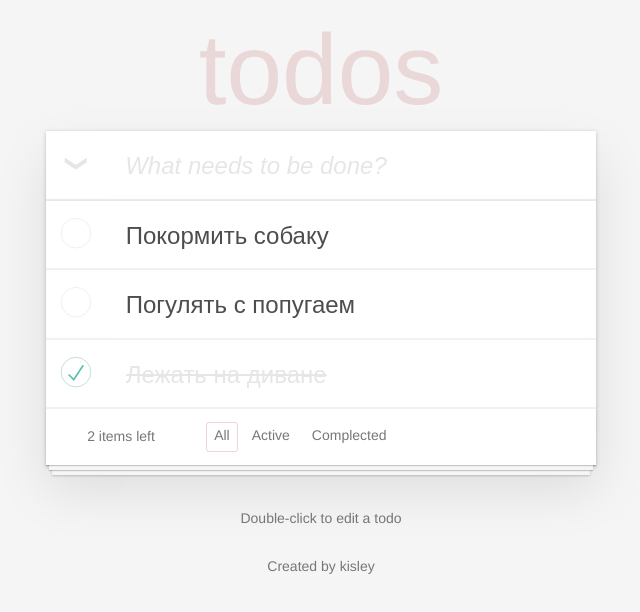
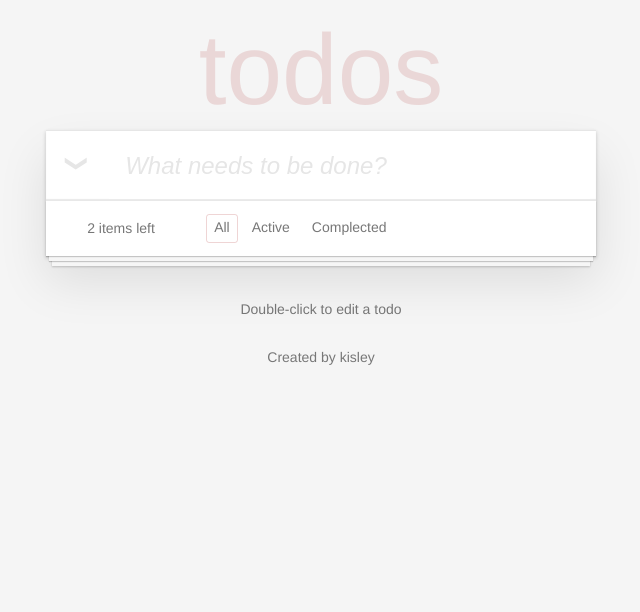
Before and after one commit to Jakisley/todoLIst-React, a React (Create React App) app: page / in a window 1280 px wide. Shown: the top 612 px of the page, without its empty margins (319-959 px from the left). Built offline with nearby package versions, Linux system fonts and the light colour scheme.

Commit message:
made function delete todo, made function switch check

```diff
--- a/src/App.jsx
+++ b/src/App.jsx
@@ -1,5 +1,5 @@
 import React from 'react';
-import { useState } from 'react';
+import { useState, useEffect} from 'react';
 
 import Header from './components/Header';
 import Footer from './components/Footer';
@@ -14,17 +14,17 @@ import styles from './App.module.css';
 function App() {
 
   const [todoArray, setTodoArray] = useState([]);
-  const onChangeArray = (todoArray) => {
-    setTodoArray(todoArray);
-    console.log(todoArray);
-  }
+  useEffect(() => {
+  console.log(todoArray);
+  },
+  [todoArray]);
 
   return (
     <section className={styles.app}>
       <Header />
       <section className={styles.main}>
-        <InputAddToDo todoArray={todoArray} onChangeArray={onChangeArray} />
-        <TodoList todoArray={todoArray} onChangeArray={onChangeArray}/>
+        <InputAddToDo todoArray={todoArray} onChangeArray={setTodoArray} />
+        <TodoList todoArray={todoArray} onChangeArray={setTodoArray} />
         <LowerMenu />
       </section>
       <Footer />
--- a/src/components/InputAddTodo/InputAddTodo.jsx
+++ b/src/components/InputAddTodo/InputAddTodo.jsx
@@ -2,18 +2,23 @@ import styles from './InputAddTodo.module.css';
 import { useState } from 'react';
 
 const InputAddToDo = (props) => {
-  const { todoArray, onChangeArray } = props;
   const [todo, setTodo] = useState('');
   const [isChecked, setIsChecked] = useState(false)
-
+  const { todoArray, onChangeArray } = props;
 
   const handleChange = (event) => {
     setTodo(event.target.value);
   }
   const handleKeyDown = (event) => {
     if (event.code === 'Enter') {
-      todoArray.push({ description: todo, state: 'active' });
-      onChangeArray(todoArray);
+      let key = 0;
+
+      if (todoArray.length>0) {
+         key = todoArray.length;
+      }
+
+      const updatedTodoArr = [...todoArray, { key:+key, description: todo, state: 'completed' }]
+      onChangeArray(updatedTodoArr);
       setTodo('');
     }
   }
--- /dev/null
+++ b/src/components/TodoList/Todo/Todo.jsx
@@ -0,0 +1,36 @@
+import styles from './Todo.module.css';
+import defaultCheck from "../../../images/defaultCheckBox.svg";
+import completedCheck from "../../../images/completedCheckBox.svg";
+
+const Todo = (props) => {
+  const { id, text, state, todoArray,onChangeArray } = props;
+
+  const delElement = (ev) => {
+    let id = +ev.target.id;
+    let index =todoArray.findIndex(todo => todo.key === id);
+    const updatedTodoArr = [...todoArray];
+    updatedTodoArr.splice(index,1);
+    onChangeArray(updatedTodoArr);
+
+  }
+  const listCheckClick = (ev) => {
+    let id = +ev.target.id;
+    let index =todoArray.findIndex(todo => todo.key === id);
+    const updatedTodoArr = [...todoArray];
+    if(updatedTodoArr[index]['state']==='active'){
+      updatedTodoArr[index]['state'] = 'completed';
+    }else{
+      updatedTodoArr[index]['state'] = 'active'
+    }
+    onChangeArray(updatedTodoArr);
+  }
+  return (
+    <div className={styles.listWrapper}>
+      <div id={id} className={state === 'active' ? styles.listCheck : `${styles.listCheck} ${styles.checkCompleted}`} onClick={listCheckClick} />
+      <input className={state === 'active' ? styles.listElement : `${styles.listElement} ${styles.textCopmleted}`} type="text" value={text} readOnly />
+      <div id={id} className={styles.listDestroyBtn} onClick={delElement}>×</div>
+    </div>
+  );
+};
+
+export default Todo;
--- a/src/components/TodoList/TodoList.module.css
+++ b/src/components/TodoList/Todo/Todo.module.css
@@ -16,11 +16,11 @@
   margin: 10px 13px 10px 5px;
   float: left;
   cursor: pointer;
-  background-image: url(../../images/defaultCheckBox.svg);
+  background-image: url(../../../images/defaultCheckBox.svg);
 }
 
 .checkCompleted {
-  background-image: url(../../images/completedCheckBox.svg);
+  background-image: url(../../../images/completedCheckBox.svg);
 }
 
 .listElement {
--- a/src/components/TodoList/TodoList.jsx
+++ b/src/components/TodoList/TodoList.jsx
@@ -1,35 +1,21 @@
-import styles from './TodoList.module.css';
-import defaultCheck from "../../images/defaultCheckBox.svg";
-import completedCheck from "../../images/completedCheckBox.svg";
+import Todo from './Todo/Todo.jsx';
+import React from 'react';
 
-const TodoList = () => {
-  let ischecked = false;
-  const listCheckClick = (ev) => {
-    if (!ischecked) {
-      ev.target.style.backgroundImage = `url(${defaultCheck})`;
-      ischecked = true;
-    } else {
-      ev.target.style.backgroundImage = `url(${completedCheck})`;
-      ischecked = false;
-    }
-  }
+
+const TodoList = (props) => {
+  const {todoArray,onChangeArray} =props;
   return (
     <section>
-      <div className={styles.listWrapper} data-id="1">
-        <div className={styles.listCheck} onClick={listCheckClick} />
-        <input className={styles.listElement} type="text" value="Покормить собаку" readOnly />
-        <div className={styles.listDestroyBtn}>×</div>
-      </div>
-      <div className={styles.listWrapper} data-id="2">
-        <div className={styles.listCheck} onClick={listCheckClick} />
-        <input className={styles.listElement} type="text" value="Погулять с попугаем" readOnly />
-        <div className={styles.listDestroyBtn}>×</div>
-      </div>
-      <div className={styles.listWrapper} data-id="3">
-        <div className={`${styles.listCheck} ${styles.checkCompleted}`} onClick={listCheckClick} />
-        <input className={`${styles.listElement} ${styles.textCopmleted}`} type="text" value="Лежать на диване" readOnly />
-        <div className={styles.listDestroyBtn}>×</div>
-      </div>
+      {props.todoArray.map((todo) => <Todo
+        key={todo.key}
+        id={todo.key}
+        text={todo.description}
+        state={todo.state}
+        todoArray = {todoArray}
+        onChangeArray ={onChangeArray}
+      />)}
+
+
     </section>
 
   );
```
